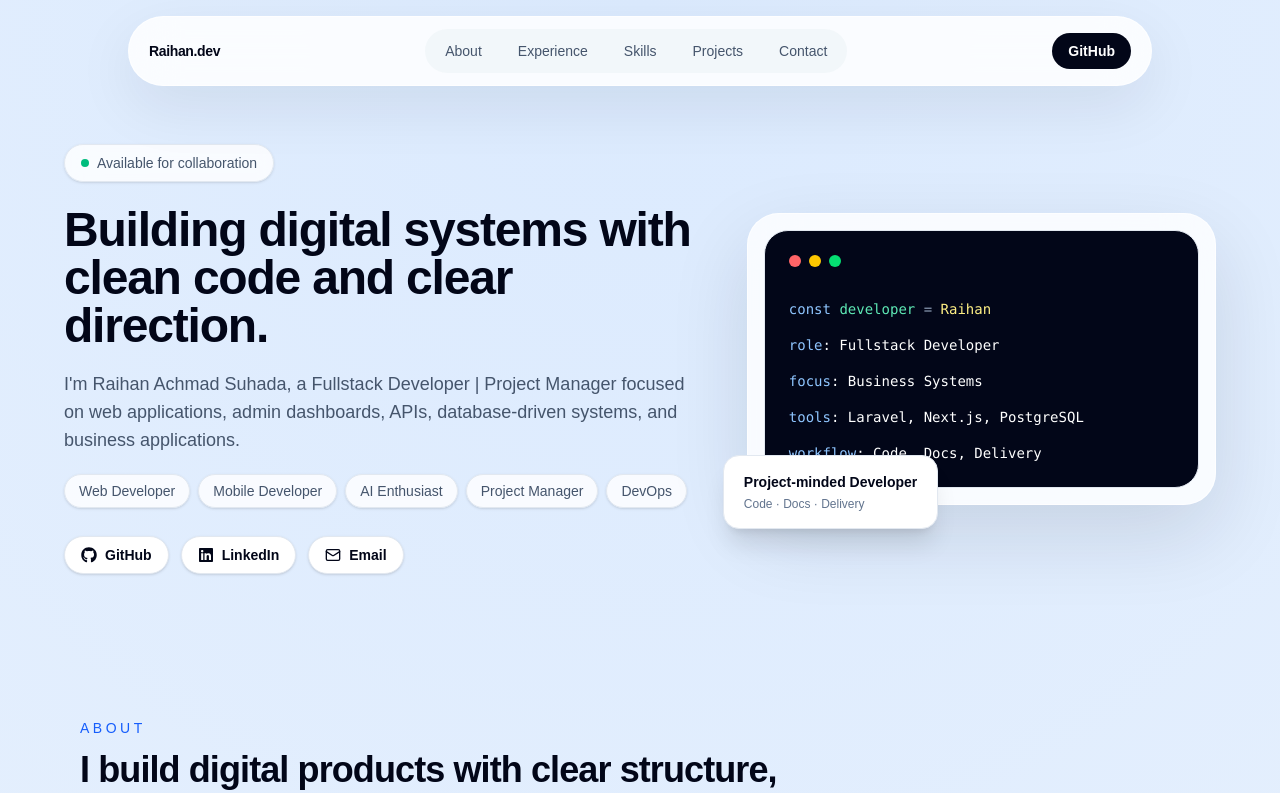
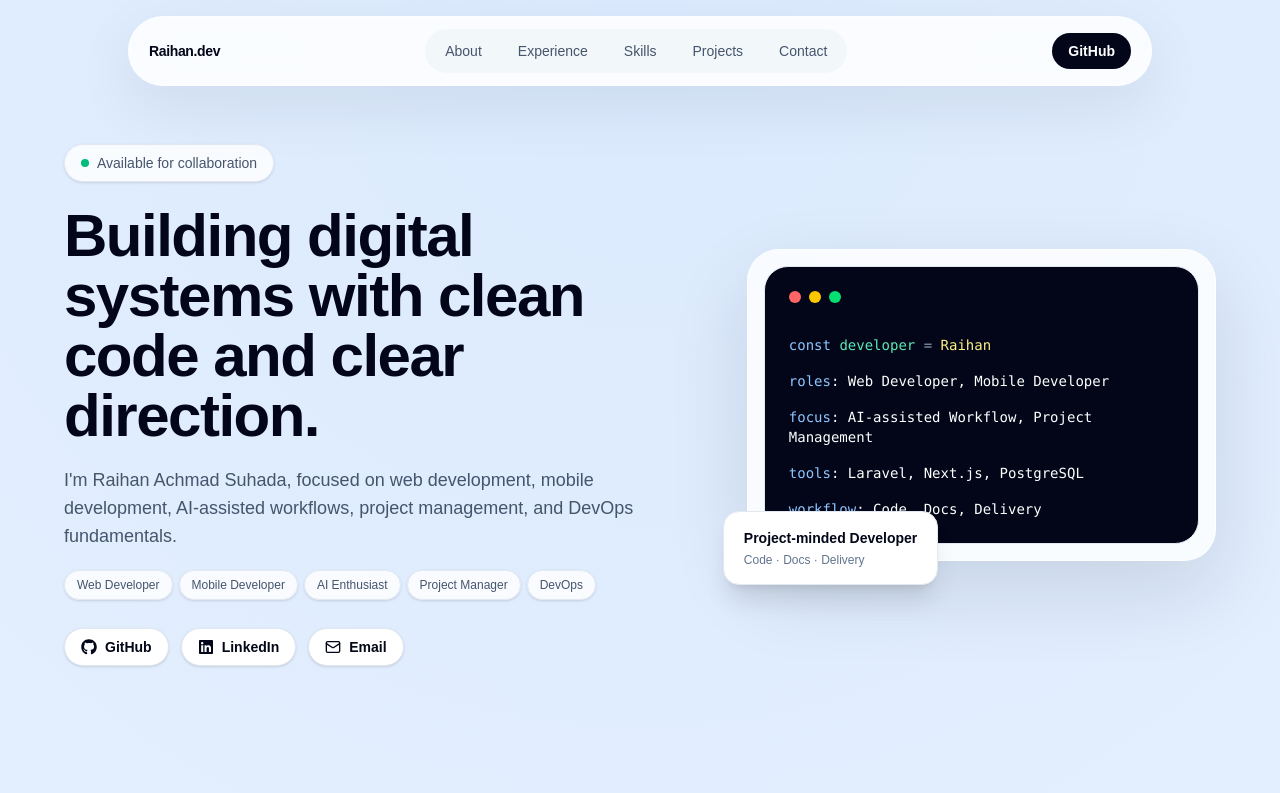
Before and after one commit to raihanachmadsuhadadev/raihan-portfolio-website, a Next.js app: page / in a window 1280 px wide. Shown: the top 793 px of the page. Built offline with nearby package versions, Linux system fonts and the light colour scheme.

Commit message:
style: refine hero positioning content

```diff
--- a/src/components/sections/HeroSection.tsx
+++ b/src/components/sections/HeroSection.tsx
@@ -1,6 +1,5 @@
 import { SocialLinks } from "@/components/ui/SocialLinks";
 import { profile } from "@/data/profile";
-
 
 const heroHighlights = [
   "Web Developer",
@@ -23,27 +22,26 @@ export function HeroSection() {
             Available for collaboration
           </div>
 
-<h1 className="max-w-3xl text-3xl font-semibold tracking-tight text-slate-950 sm:text-4xl md:text-5xl">
+          <h1 className="max-w-3xl text-3xl font-semibold tracking-tight text-slate-950 sm:text-4xl md:text-5xl lg:text-6xl">
             Building digital systems with clean code and clear direction.
           </h1>
 
           <p className="mt-5 max-w-2xl text-base leading-7 text-slate-600 md:text-lg">
-  I&apos;m {profile.name}, a {profile.role} focused on web
-  applications, admin dashboards, APIs, database-driven systems, and
-  business applications.
+            I&apos;m {profile.name}, focused on web development, mobile
+            development, AI-assisted workflows, project management, and DevOps
+            fundamentals.
           </p>
 
-          <div className="mt-5 flex flex-wrap gap-2 md:flex-nowrap">
+          <div className="mt-5 flex flex-wrap gap-1.5 md:flex-nowrap">
             {heroHighlights.map((item) => (
               <span
                 key={item}
-      className="rounded-full border border-slate-200 bg-white/80 px-3 py-1.5 text-xs font-medium text-slate-600 shadow-sm md:px-3.5 md:text-sm"
+                className="rounded-full border border-slate-200 bg-white/80 px-3 py-1.5 text-xs font-medium text-slate-600 shadow-sm"
               >
                 {item}
               </span>
             ))}
           </div>
-
 
           <div className="mt-7">
             <SocialLinks />
@@ -66,18 +64,22 @@ export function HeroSection() {
                   <span className="text-slate-400">=</span>{" "}
                   <span className="text-yellow-200">Raihan</span>
                 </p>
+
                 <p>
-                  <span className="text-blue-300">role</span>: Fullstack
-                  Developer
+                  <span className="text-blue-300">roles</span>: Web Developer,
+                  Mobile Developer
                 </p>
+
                 <p>
-                  <span className="text-blue-300">focus</span>: Business
-                  Systems
+                  <span className="text-blue-300">focus</span>: AI-assisted
+                  Workflow, Project Management
                 </p>
+
                 <p>
                   <span className="text-blue-300">tools</span>: Laravel,
                   Next.js, PostgreSQL
                 </p>
+
                 <p>
                   <span className="text-blue-300">workflow</span>: Code, Docs,
                   Delivery
```
Lines whose indentation alone changed are shown as unchanged.
